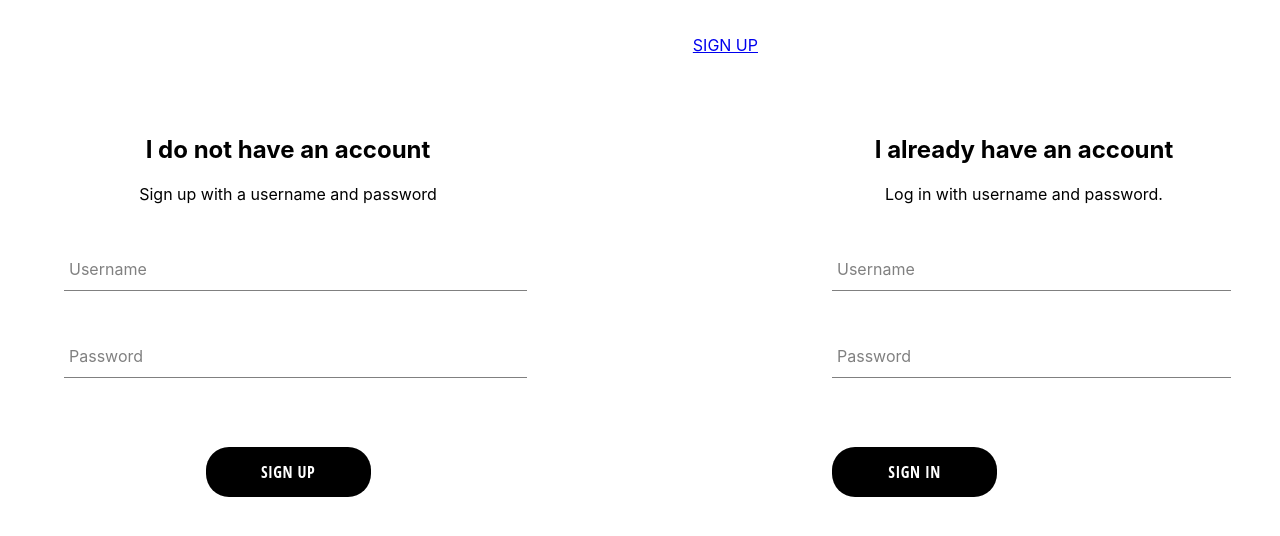
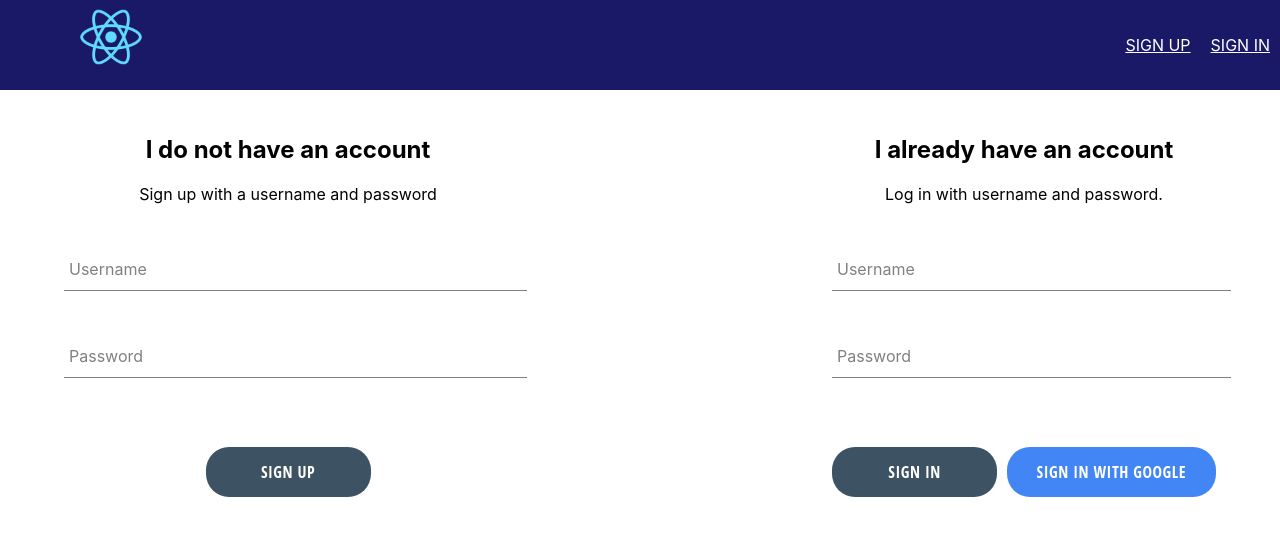
Before and after one commit to evoingram/Front-End, a React (Create React App) app in the folder prisoner-skills-2/: page / in a window 1280 px wide. Shown: the top 536 px of the page. Built offline with nearby package versions, Linux system fonts and the light colour scheme.

Commit message:
added google auth to login form with firebase

```diff
--- a/prisoner-skills-2/package.json
+++ b/prisoner-skills-2/package.json
@@ -6,6 +6,7 @@
     "@testing-library/jest-dom": "^4.2.4",
     "@testing-library/react": "^9.3.2",
     "@testing-library/user-event": "^7.1.2",
+    "firebase": "^7.8.0",
     "node-sass": "^4.13.1",
     "react": "^16.12.0",
     "react-dom": "^16.12.0",
--- a/prisoner-skills-2/src/App.css
+++ b/prisoner-skills-2/src/App.css
@@ -3,15 +3,15 @@
 }
 
 .App-logo {
-  height: 40vmin;
+  height: 8vmin;
   pointer-events: none;
 }
 
-@media (prefers-reduced-motion: no-preference) {
+/* @media (prefers-reduced-motion: no-preference) {
   .App-logo {
     animation: App-logo-spin infinite 20s linear;
   }
-}
+} */
 
 .App-header {
   background-color: #282c34;
--- a/prisoner-skills-2/src/components/custom-button/custom-button.scss
+++ b/prisoner-skills-2/src/components/custom-button/custom-button.scss
@@ -6,7 +6,7 @@
     line-height: 50px;
     padding: 0 30px 0 30px;
     font-size: 1rem;
-    background-color: black;
+    background-color: rgb(61, 83, 100);
     color: white;
     text-transform: uppercase;
     font-family: 'Open Sans Condensed';
--- a/prisoner-skills-2/src/components/header/Header.jsx
+++ b/prisoner-skills-2/src/components/header/Header.jsx
@@ -1,17 +1,27 @@
 import React from 'react'
 import { Link } from 'react-router-dom';
 import "./header.scss";
+import logo192 from "../images/logo192.png";
+import { auth } from '../../firebase/firebase.utils';
 
-const Header = () => {
+const Header = ({ currentUser }) => {
    return (
     <div className="header">
+        <Link className="logo-container" to="/">
+            <img src={logo192} className="App-logo" alt="logo" />
+        </Link>
         <div className="options">
             <Link className="option" to="/login">
                 SIGN UP
             </Link>
-            {/* <Link className="option" >
-                CONTACT
-            </Link> */}
+
+            {
+                currentUser ? (
+                    <div className="option" onClick={() => auth.signOut()}>SIGN OUT</div>
+                    ) : (
+                        <Link className="option" to="login">SIGN IN</Link>
+                )
+            }
         </div>
     </div>
    );
--- a/prisoner-skills-2/src/components/header/header.scss
+++ b/prisoner-skills-2/src/components/header/header.scss
@@ -4,15 +4,12 @@
     display: flex;
     justify-content: space-between;
     margin-bottom: 25px;
+    background-color: rgb(25, 25, 104);
 
     .logo-container {
       height: 100%;
-      padding: 25px 15px;
-      width: 25%;
-
-      .App-logo {
-        width: 33vw;
-      }
+      padding: 5px 15px;
+      width: 15%;
     }
 
     .options {
@@ -25,6 +22,7 @@
       .option {
         padding: 10px;
         cursor: pointer;
+        color: white;
       }
     }
   }
--- a/prisoner-skills-2/src/components/signin/SignIn.jsx
+++ b/prisoner-skills-2/src/components/signin/SignIn.jsx
@@ -2,7 +2,7 @@ import React, { Component } from 'react';
 
 import FormInput from '../form-input/FormInput';
 import CustomButton from '../custom-button/CustomButton';
-// import { signInWithGoogle } from '../../firebase/firebase.utils';
+import { signInWithGoogle } from '../../firebase/firebase.utils';
 import "./sign-in.scss";
 
 class SignIn extends Component {
@@ -52,10 +52,10 @@ class SignIn extends Component {
 
                     <div className="buttons">
                         <CustomButton type="submit">SIGN IN</CustomButton>
-                        {/* <CustomButton onClick={signInWithGoogle} isGoogleSignIn>
+                        <CustomButton onClick={signInWithGoogle} isGoogleSignIn>
                             {''}
                             Sign in with Google{''}
-                        </CustomButton> */}
+                        </CustomButton>
                     </div>
                 </form>
             </div>
--- /dev/null
+++ b/prisoner-skills-2/src/firebase/firebase.utils.js
@@ -0,0 +1,50 @@
+import firebase from 'firebase/app';
+import 'firebase/firestore';
+import 'firebase/auth';
+
+const config = {
+    apiKey: "AIzaSyA5PNy7_bB797JgoqUdhnG8OPJHoG-RGww",
+    authDomain: "prisoner-skills-2.firebaseapp.com",
+    databaseURL: "https://prisoner-skills-2.firebaseio.com",
+    projectId: "prisoner-skills-2",
+    storageBucket: "prisoner-skills-2.appspot.com",
+    messagingSenderId: "25122848235",
+    appId: "1:25122848235:web:b3aaf43d3523d60b522dae"
+};
+
+export const createUserProfileDocument = async (userAuth, additionalData) => {
+    if(!userAuth) return;
+
+    const userRef = firestore.doc(`users/${userAuth.uid}`);
+
+    const snapShot = await userRef.get();
+
+    if(!snapShot.exists) {
+      const { username, password } = userAuth;
+      const createdAt = new Date();
+
+      try {
+        await userRef.set({
+          username,
+          password,
+          createdAt,
+          ...additionalData
+        })
+      } catch (error) {
+        console.log("error creating user", error.message);
+      }
+    }
+
+    return userRef;
+  };
+
+  firebase.initializeApp(config);
+
+  export const auth = firebase.auth();
+  export const firestore = firebase.firestore();
+
+  const provider = new firebase.auth.GoogleAuthProvider();
+  provider.setCustomParameters({ prompt: 'select_account' });
+  export const signInWithGoogle = () => auth.signInWithPopup(provider);
+
+  export default firebase;
```
Also changed, not shown: prisoner-skills-2/src/components/images/logo192.png (added), 1 other file (tests, documents, lock files or other folders).
